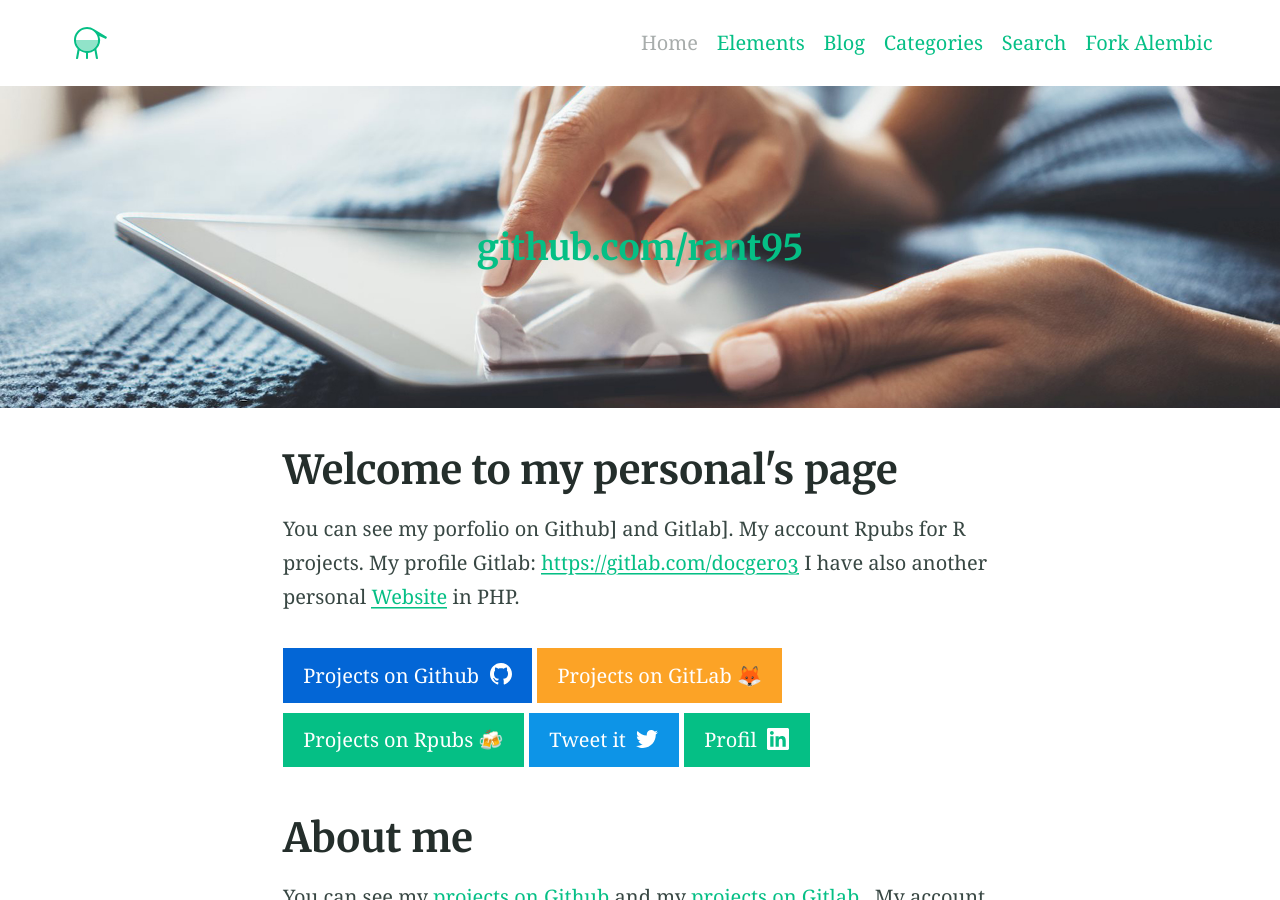
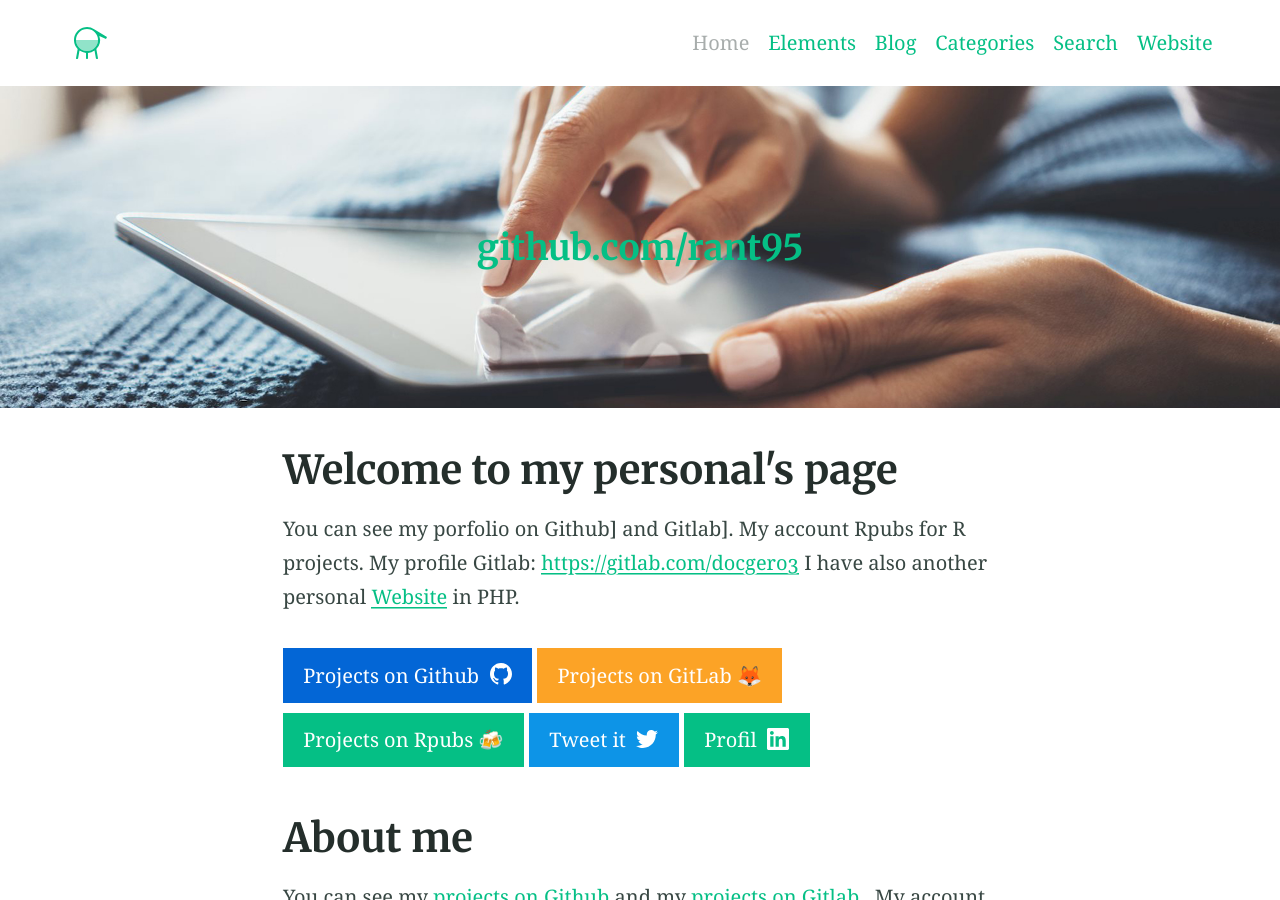
Before and after one commit to rant95/rant95.github.io, a Jekyll site: the page built from index.md, in a window 1280 px wide and 900 px high. Built offline with Jekyll 4.4.1, drawn with Linux system fonts in a browser that asks for light colours.

Commit message:
Update _config.yml

```diff
--- a/_config.yml
+++ b/_config.yml
@@ -138,8 +138,8 @@ navigation_header:
   url: /categories/
 - title: Search
   url: /search/
-- title: Fork Alembic
-  url: https://github.com/daviddarnes/alembic
+- title: Website
+  url: http://zarius.free.fr/
 
 navigation_footer:
 - title: Created by David Darnes
```
